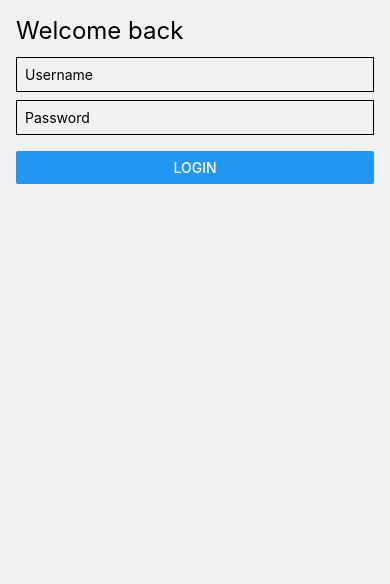
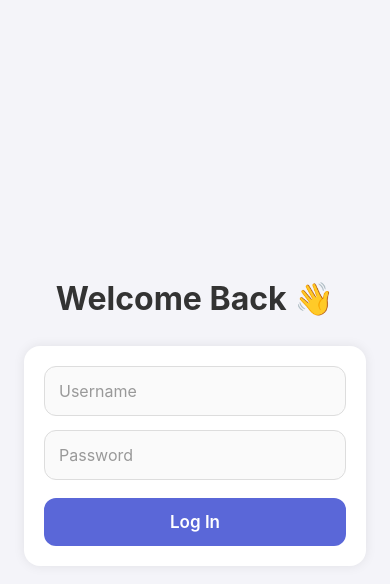
Before and after one commit to akbence/taller-mobile, a React Native app: screen /Home in a window 390 px wide. Before the commit this address had no page. Shown: the top 584 px of the page. Built offline with nearby package versions, Linux system fonts and the light colour scheme.

Commit message:
better ui

```diff
--- a/src/screens/Auth/LoginScreen.tsx
+++ b/src/screens/Auth/LoginScreen.tsx
@@ -1,10 +1,23 @@
 // src/screens/Auth/LoginScreen.tsx
 import React, { useState } from 'react';
-import { View, Text, TextInput, Button, Alert } from 'react-native';
+import {
+  View,
+  Text,
+  TextInput,
+  TouchableOpacity,
+  StyleSheet,
+  Alert,
+  KeyboardAvoidingView,
+  Platform,
+} from 'react-native';
 import AsyncStorage from '@react-native-async-storage/async-storage';
 import { useAppDispatch } from '../../store';
 import { setAuth } from '../../store/authSlice';
-import { UserControllerApiFp, Configuration, TokenResponse } from '../../services/generated';
+import {
+  UserControllerApiFp,
+  Configuration,
+  TokenResponse,
+} from '../../services/generated';
 import { apiClient } from '../../services/apiClient';
 import { env } from '../../utils/env';
 
@@ -33,23 +46,81 @@ export default function LoginScreen() {
   };
 
   return (
-    <View style={{ padding: 16 }}>
-      <Text style={{ fontSize: 24, marginBottom: 12 }}>Welcome back</Text>
+    <KeyboardAvoidingView
+      style={styles.container}
+      behavior={Platform.OS === 'ios' ? 'padding' : undefined}
+    >
+      <Text style={styles.header}>Welcome Back 👋</Text>
+
+      <View style={styles.card}>
         <TextInput
           placeholder="Username"
           autoCapitalize="none"
+          placeholderTextColor="#999"
           value={username}
           onChangeText={setUsername}
-        style={{ borderWidth: 1, padding: 8, marginBottom: 8 }}
+          style={styles.input}
         />
+
         <TextInput
           placeholder="Password"
           secureTextEntry
+          placeholderTextColor="#999"
           value={password}
           onChangeText={setPassword}
-        style={{ borderWidth: 1, padding: 8, marginBottom: 16 }}
+          style={styles.input}
         />
-      <Button title="Login" onPress={onSubmit} />
+
+        <TouchableOpacity style={styles.button} onPress={onSubmit}>
+          <Text style={styles.buttonText}>Log In</Text>
+        </TouchableOpacity>
       </View>
+    </KeyboardAvoidingView>
   );
 }
+
+const styles = StyleSheet.create({
+  container: {
+    flex: 1,
+    padding: 24,
+    justifyContent: 'center',
+    backgroundColor: '#f4f4f9',
+  },
+  header: {
+    fontSize: 32,
+    fontWeight: '700',
+    marginBottom: 28,
+    alignSelf: 'center',
+    color: '#333',
+  },
+  card: {
+    backgroundColor: '#fff',
+    padding: 20,
+    borderRadius: 16,
+    shadowColor: '#000',
+    shadowOpacity: 0.08,
+    shadowRadius: 12,
+    elevation: 4,
+  },
+  input: {
+    borderWidth: 1,
+    borderColor: '#ddd',
+    padding: 14,
+    borderRadius: 12,
+    marginBottom: 14,
+    backgroundColor: '#fafafa',
+    fontSize: 16,
+  },
+  button: {
+    backgroundColor: '#5A67D8',
+    paddingVertical: 14,
+    borderRadius: 12,
+    alignItems: 'center',
+    marginTop: 4,
+  },
+  buttonText: {
+    color: '#fff',
+    fontWeight: '600',
+    fontSize: 17,
+  },
+});
--- a/src/screens/Home/HomeScreen.tsx
+++ b/src/screens/Home/HomeScreen.tsx
@@ -1,5 +1,11 @@
 import React from 'react';
-import { View, Text, Button } from 'react-native';
+import {
+  View,
+  Text,
+  TouchableOpacity,
+  StyleSheet,
+  ScrollView,
+} from 'react-native';
 import { useAppDispatch, useAppSelector } from '../../store';
 import { clearAuth } from '../../store/authSlice';
 import AsyncStorage from '@react-native-async-storage/async-storage';
@@ -11,7 +17,6 @@ export default function HomeScreen({ navigation }: any) {
   const logout = async () => {
     try {
       await AsyncStorage.clear();
-      console.log('User logged out, AsyncStorage cleared.');
       dispatch(clearAuth());
     } catch (error) {
       console.error('Logout failed:', error);
@@ -19,42 +24,103 @@ export default function HomeScreen({ navigation }: any) {
   };
 
   return (
-    <View style={{ padding: 16 }}>
-      <Text style={{ fontSize: 24, marginBottom: 12 }}>
+    <ScrollView contentContainerStyle={styles.container}>
+      <Text style={styles.title}>
         Welcome{user?.name ? `, ${user.name}` : ''} 👋
       </Text>
-      <Text style={{ marginBottom: 24 }}>
+
+      <Text style={styles.subtitle}>
         You’re now logged in to Tallér Mobile.
       </Text>
 
-      {/* Navigation buttons to other screens */}
-      <Button
-        title="Create New Account Containers"
-        onPress={() => navigation.navigate('AccountContainer')}
-      />
-      <View style={{ marginTop: 12 }}>
-        <Button
-          title="Manage Accounts"
+      <View style={styles.card}>
+        <TouchableOpacity
+          style={styles.button}
+          onPress={() => navigation.navigate('AccountContainer')}
+        >
+          <Text style={styles.buttonText}>Create New Account Containers</Text>
+        </TouchableOpacity>
+
+        <TouchableOpacity
+          style={styles.button}
           onPress={() => navigation.navigate('Account')}
-        />
-      </View>
-      <View style={{ marginTop: 12 }}>
-        <Button
-          title="Manage Categories"
+        >
+          <Text style={styles.buttonText}>Manage Accounts</Text>
+        </TouchableOpacity>
+
+        <TouchableOpacity
+          style={styles.button}
           onPress={() => navigation.navigate('Category')}
-        />
-      </View>
-      <View style={{ marginTop: 12 }}>
-        <Button
-          title="Add Transaction"
+        >
+          <Text style={styles.buttonText}>Manage Categories</Text>
+        </TouchableOpacity>
+
+        <TouchableOpacity
+          style={styles.button}
           onPress={() => navigation.navigate('Transaction')}
-        />
+        >
+          <Text style={styles.buttonText}>Add Transaction</Text>
+        </TouchableOpacity>
       </View>
 
-      {/* Logout */}
-      <View style={{ marginTop: 16 }}>
-        <Button title="Logout" color="red" onPress={logout} />
-      </View>
-    </View>
+      <TouchableOpacity style={styles.logoutButton} onPress={logout}>
+        <Text style={styles.logoutText}>Logout</Text>
+      </TouchableOpacity>
+    </ScrollView>
   );
 }
+
+const styles = StyleSheet.create({
+  container: {
+    padding: 24,
+    paddingTop: 40,
+    backgroundColor: '#f4f4f9',
+    flexGrow: 1,
+  },
+  title: {
+    fontSize: 30,
+    fontWeight: '700',
+    color: '#333',
+    textAlign: 'center',
+  },
+  subtitle: {
+    marginTop: 8,
+    marginBottom: 24,
+    textAlign: 'center',
+    color: '#666',
+    fontSize: 16,
+  },
+  card: {
+    backgroundColor: '#fff',
+    padding: 20,
+    borderRadius: 18,
+    shadowColor: '#000',
+    shadowOpacity: 0.08,
+    shadowRadius: 12,
+    elevation: 3,
+  },
+  button: {
+    backgroundColor: '#5A67D8',
+    paddingVertical: 14,
+    borderRadius: 12,
+    alignItems: 'center',
+    marginBottom: 14,
+  },
+  buttonText: {
+    color: '#fff',
+    fontSize: 16,
+    fontWeight: '600',
+  },
+  logoutButton: {
+    marginTop: 24,
+    paddingVertical: 14,
+    alignItems: 'center',
+    backgroundColor: '#E53E3E',
+    borderRadius: 12,
+  },
+  logoutText: {
+    color: '#fff',
+    fontSize: 16,
+    fontWeight: '600',
+  },
+});
```
Lines whose indentation alone changed are shown as unchanged.
